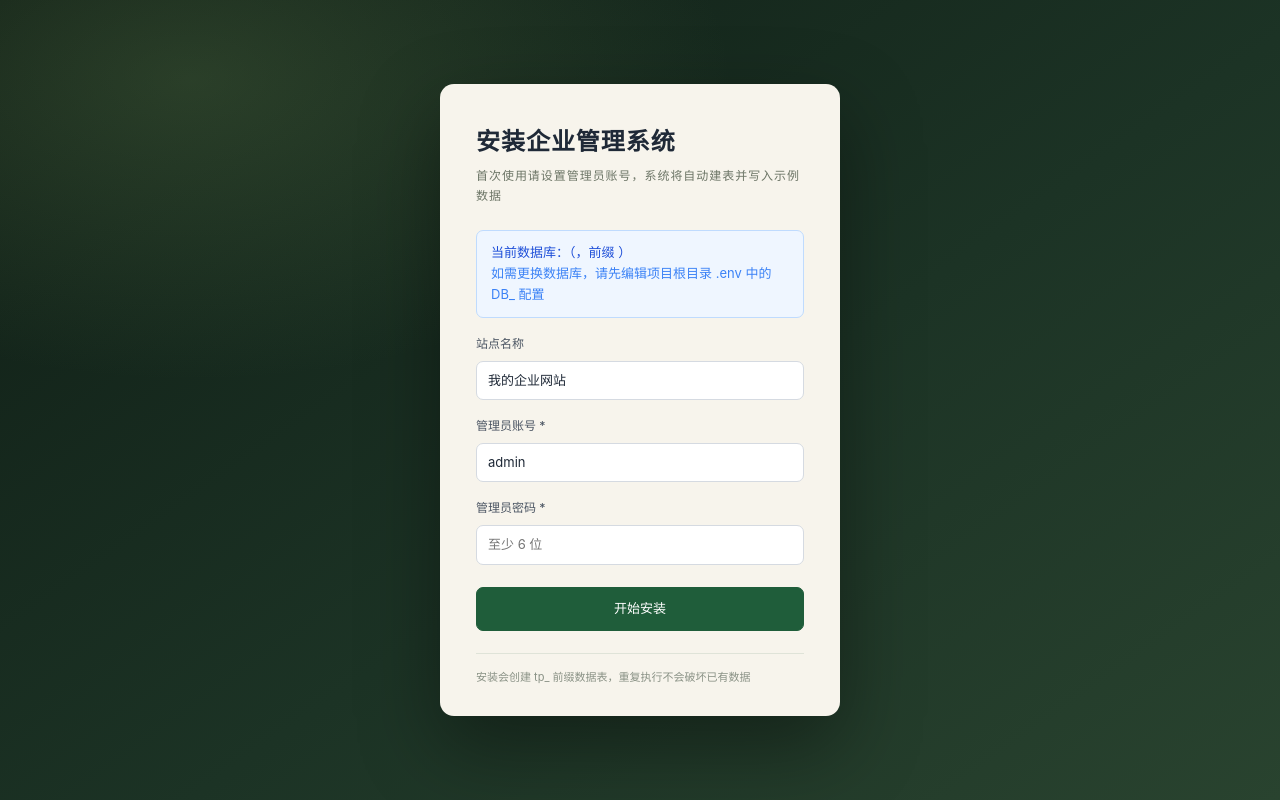
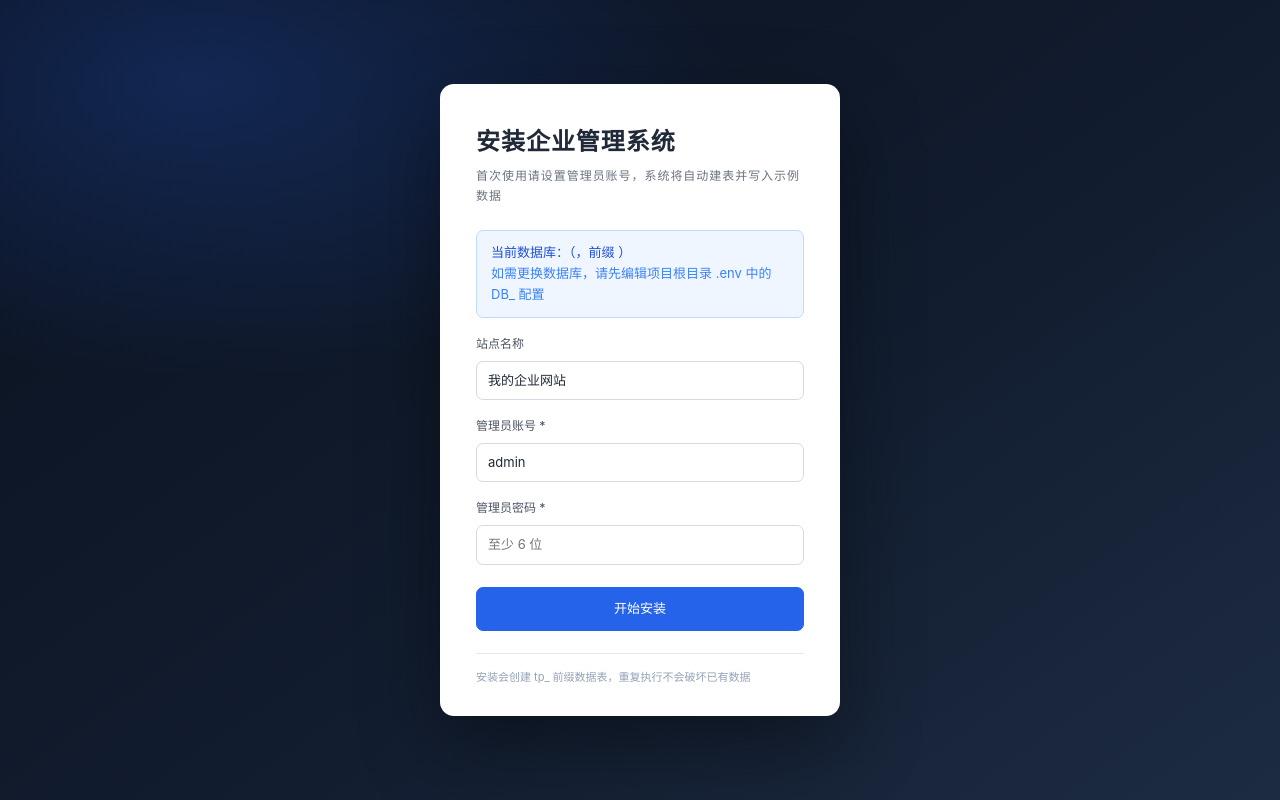
Before and after one commit to qxzg520sky/modera-cms, a PHP site: template app/view/admin/install.php in a window 1280 px wide. Run offline with PHP 8.4, Linux system fonts and the light colour scheme; the template is opened without the code that fills it, so the values that code supplies are empty.

Commit message:
后台配色：改为中性蓝白，避免沿用前台象邦深绿

```diff
--- a/public/static/admin/admin.css
+++ b/public/static/admin/admin.css
@@ -4,10 +4,10 @@
   --a-ink: #1f2937;
   --a-muted: #6b7280;
   --a-line: #e5e7eb;
-  --a-brand: #1f5d3a;
-  --a-brand-2: #2f7a4e;
-  --a-side: #16241b;
-  --a-side-2: #1d3024;
+  --a-brand: #2563eb;
+  --a-brand-2: #1d4ed8;
+  --a-side: #0f172a;
+  --a-side-2: #1e293b;
   --a-danger: #b42318;
 }
 
@@ -32,21 +32,21 @@ a:hover { opacity: .82; }
   justify-content: center;
   padding: 32px 20px;
   background:
-    radial-gradient(900px 500px at 15% 10%, rgba(105, 137, 82, .28), transparent 60%),
-    linear-gradient(145deg, #0f1d15 0%, #1c3325 55%, #29432f 100%);
+    radial-gradient(900px 500px at 15% 10%, rgba(37, 99, 235, .24), transparent 60%),
+    linear-gradient(145deg, #0b1220 0%, #111c2e 55%, #1d2b42 100%);
 }
 .login-box {
   width: 100%;
   max-width: 400px;
   padding: 38px 36px 30px;
   border-radius: 14px;
-  background: #f7f4ec;
+  background: #ffffff;
   box-shadow: 0 30px 80px rgba(0, 0, 0, .38);
 }
 .login-box h1 { margin: 0 0 4px; font-size: 24px; letter-spacing: .04em; }
-.login-box .sub { margin: 0 0 24px; color: #6c7566; font-size: 12px; letter-spacing: .08em; }
+.login-box .sub { margin: 0 0 24px; color: #6b7280; font-size: 12px; letter-spacing: .08em; }
 .login-box .btn { width: 100%; height: 44px; margin-top: 6px; }
-.login-foot { margin-top: 22px; padding-top: 14px; border-top: 1px solid #dfe3d8; color: #8a9286; font-size: 11px; }
+.login-foot { margin-top: 22px; padding-top: 14px; border-top: 1px solid #e5e7eb; color: #94a3b8; font-size: 11px; }
 
 /* ---------- 框架 ---------- */
 .sidebar {
@@ -55,16 +55,16 @@ a:hover { opacity: .82; }
   width: 232px;
   padding: 0 0 24px;
   overflow-y: auto;
-  background: linear-gradient(180deg, var(--a-side) 0%, #101b14 100%);
-  color: #e9eee6;
+  background: linear-gradient(180deg, var(--a-side) 0%, #0b1220 100%);
+  color: #e5e7eb;
   z-index: 20;
 }
 .brand { padding: 24px 22px 20px; border-bottom: 1px solid rgba(255, 255, 255, .08); }
 .brand h1 { margin: 0 0 3px; font-size: 17px; font-weight: 600; letter-spacing: .02em; overflow-wrap: anywhere; }
-.brand span { font-size: 10px; letter-spacing: .14em; color: #8fa393; text-transform: uppercase; }
+.brand span { font-size: 10px; letter-spacing: .14em; color: #94a3b8; text-transform: uppercase; }
 
 .nav { padding: 8px 10px; }
-.nav-group { padding: 14px 12px 6px; color: #7c927f; font-size: 10px; letter-spacing: .16em; text-transform: uppercase; }
+.nav-group { padding: 14px 12px 6px; color: #7c8aa0; font-size: 10px; letter-spacing: .16em; text-transform: uppercase; }
 .nav-item {
   display: flex;
   align-items: center;
@@ -72,14 +72,14 @@ a:hover { opacity: .82; }
   padding: 9px 12px;
   margin: 2px 0;
   border-radius: 7px;
-  color: #cfdccc;
+  color: #dbe3ef;
   font-size: 13px;
   transition: background .15s;
 }
 .nav-item .ico { width: 18px; font-size: 13px; opacity: .75; text-align: center; }
 .nav-item:hover { background: rgba(255, 255, 255, .07); opacity: 1; }
-.nav-item.active { background: rgba(139, 176, 113, .17); color: #d8e9a8; }
-.sidebar-foot { margin: 22px 12px 0; padding-top: 14px; border-top: 1px solid rgba(255,255,255,.07); color: #6e8672; font-size: 10px; text-align: center; }
+.nav-item.active { background: rgba(59, 130, 246, .18); color: #dbeafe; }
+.sidebar-foot { margin: 22px 12px 0; padding-top: 14px; border-top: 1px solid rgba(255,255,255,.07); color: #7c8aa0; font-size: 10px; text-align: center; }
 
 .main { margin-left: 232px; min-height: 100vh; padding-bottom: 36px; }
 .topbar {
@@ -184,7 +184,7 @@ select, textarea {
   outline: none;
   transition: border-color .15s, box-shadow .15s;
 }
-input:focus, select:focus, textarea:focus { border-color: #6b9a78; box-shadow: 0 0 0 3px rgba(47, 122, 78, .12); }
+input:focus, select:focus, textarea:focus { border-color: #3b82f6; box-shadow: 0 0 0 3px rgba(37, 99, 235, .12); }
 textarea { min-height: 120px; resize: vertical; }
 input[type="checkbox"], input[type="radio"] { width: auto; min-height: 0; margin-right: 6px; vertical-align: -1px; }
 .form-row { display: flex; gap: 16px; flex-wrap: wrap; }
```
